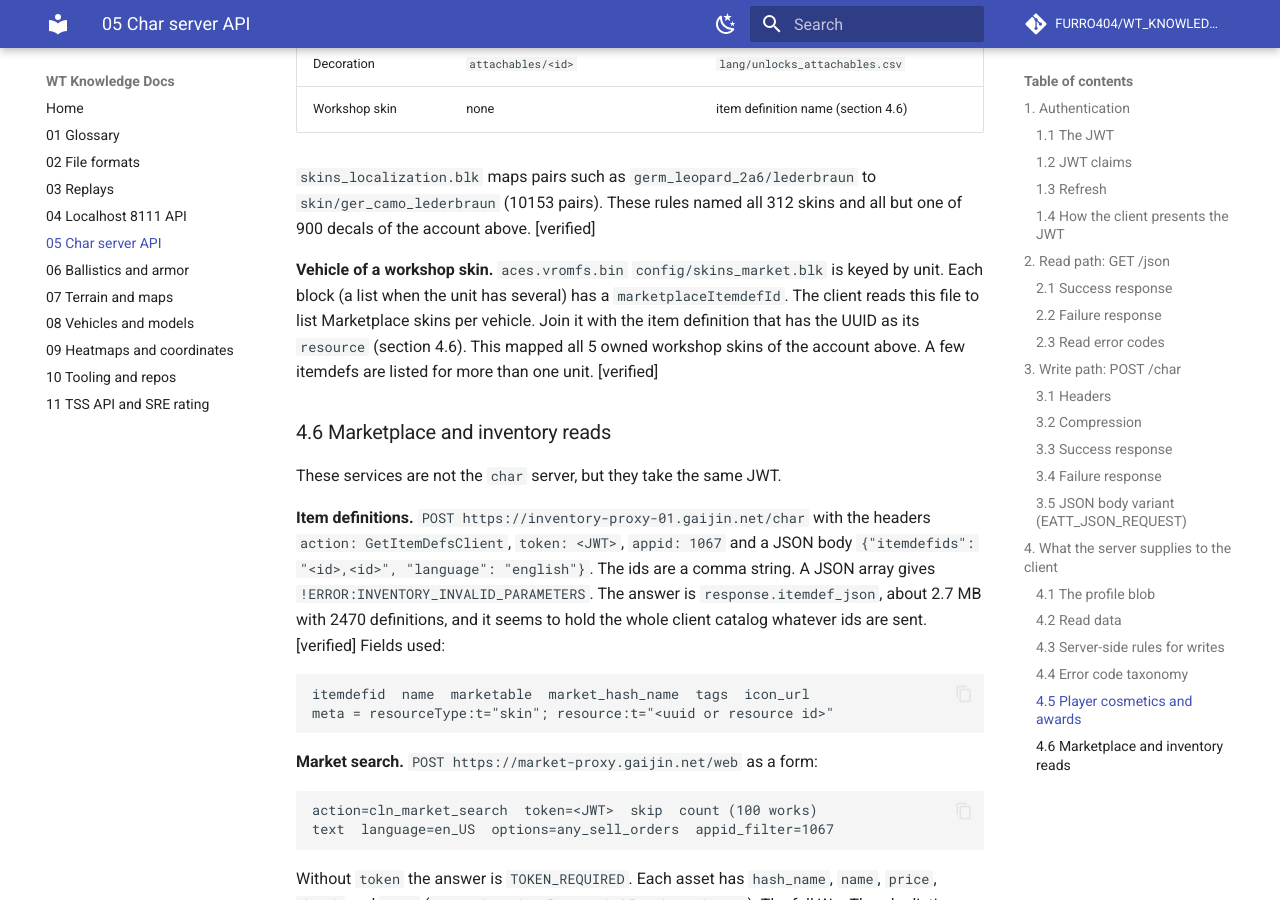
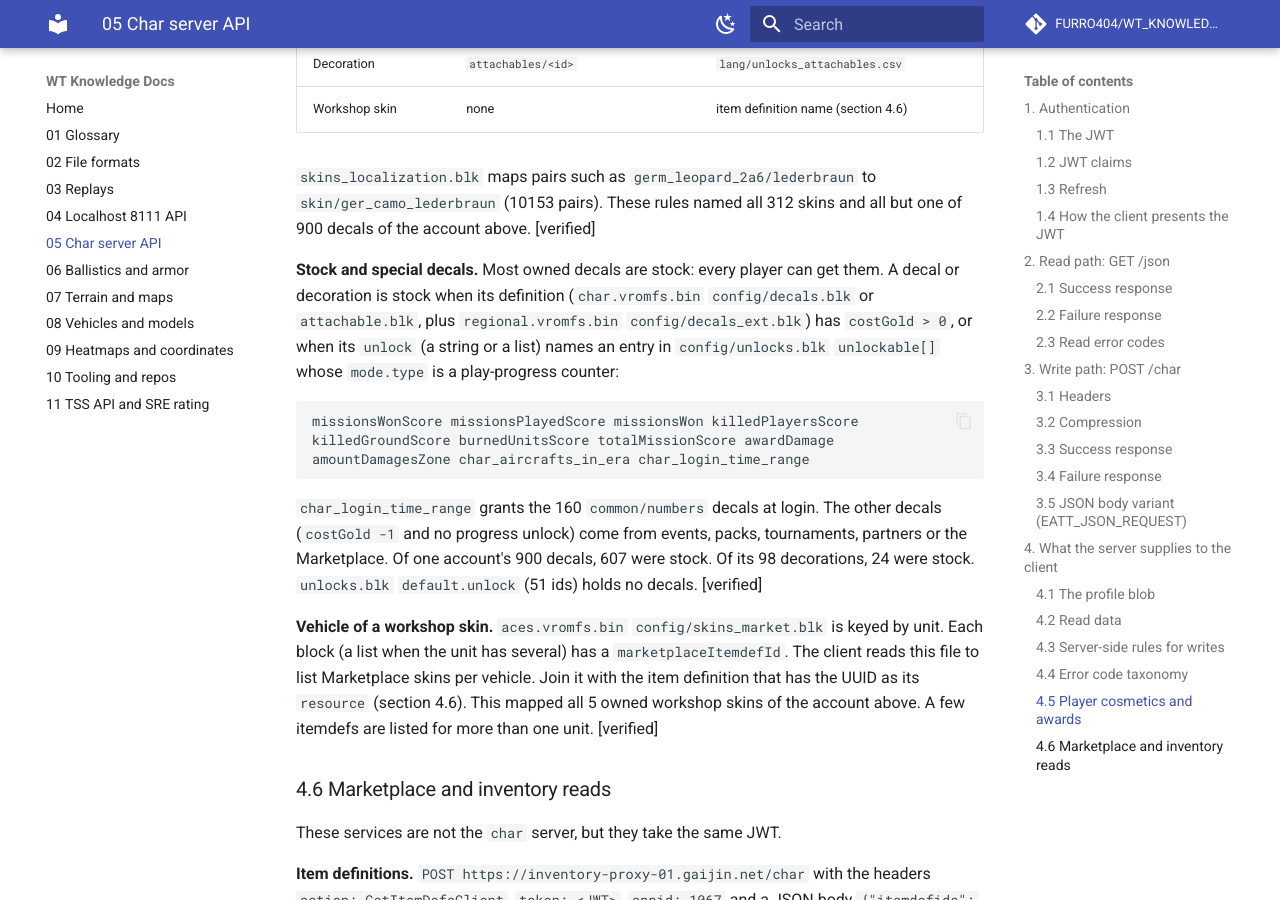
Before and after one commit to FURRO404/WT_KNOWLEDGE_DOCS, an MkDocs documentation site: the page built from docs/05-char-server-api.md, in a window 1280 px wide and 900 px high, scrolled down 7928 px. Built offline with MkDocs 1.6.1 and Material for MkDocs 9.7.7, drawn with Linux system fonts in a browser that asks for light colours; comment, search, counter and statistics services are not loaded.

Commit message:
Document how to tell stock decals from special ones

```diff
--- a/docs/05-char-server-api.md
+++ b/docs/05-char-server-api.md
@@ -340,6 +340,23 @@ these keys:
 `skin/ger_camo_lederbraun` (10153 pairs). These rules named all 312 skins and
 all but one of 900 decals of the account above. [verified]
 
+**Stock and special decals.** Most owned decals are stock: every player can get
+them. A decal or decoration is stock when its definition
+(`char.vromfs.bin` `config/decals.blk` or `attachable.blk`, plus
+`regional.vromfs.bin` `config/decals_ext.blk`) has `costGold > 0`, or when its
+`unlock` (a string or a list) names an entry in `config/unlocks.blk`
+`unlockable[]` whose `mode.type` is a play-progress counter:
+
+    missionsWonScore missionsPlayedScore missionsWon killedPlayersScore
+    killedGroundScore burnedUnitsScore totalMissionScore awardDamage
+    amountDamagesZone char_aircrafts_in_era char_login_time_range
+
+`char_login_time_range` grants the 160 `common/numbers` decals at login. The
+other decals (`costGold -1` and no progress unlock) come from events, packs,
+tournaments, partners or the Marketplace. Of one account's 900 decals, 607 were
+stock. Of its 98 decorations, 24 were stock. `unlocks.blk` `default.unlock` (51
+ids) holds no decals. [verified]
+
 **Vehicle of a workshop skin.** `aces.vromfs.bin` `config/skins_market.blk` is
 keyed by unit. Each block (a list when the unit has several) has a
 `marketplaceItemdefId`. The client reads this file to list Marketplace skins
```
